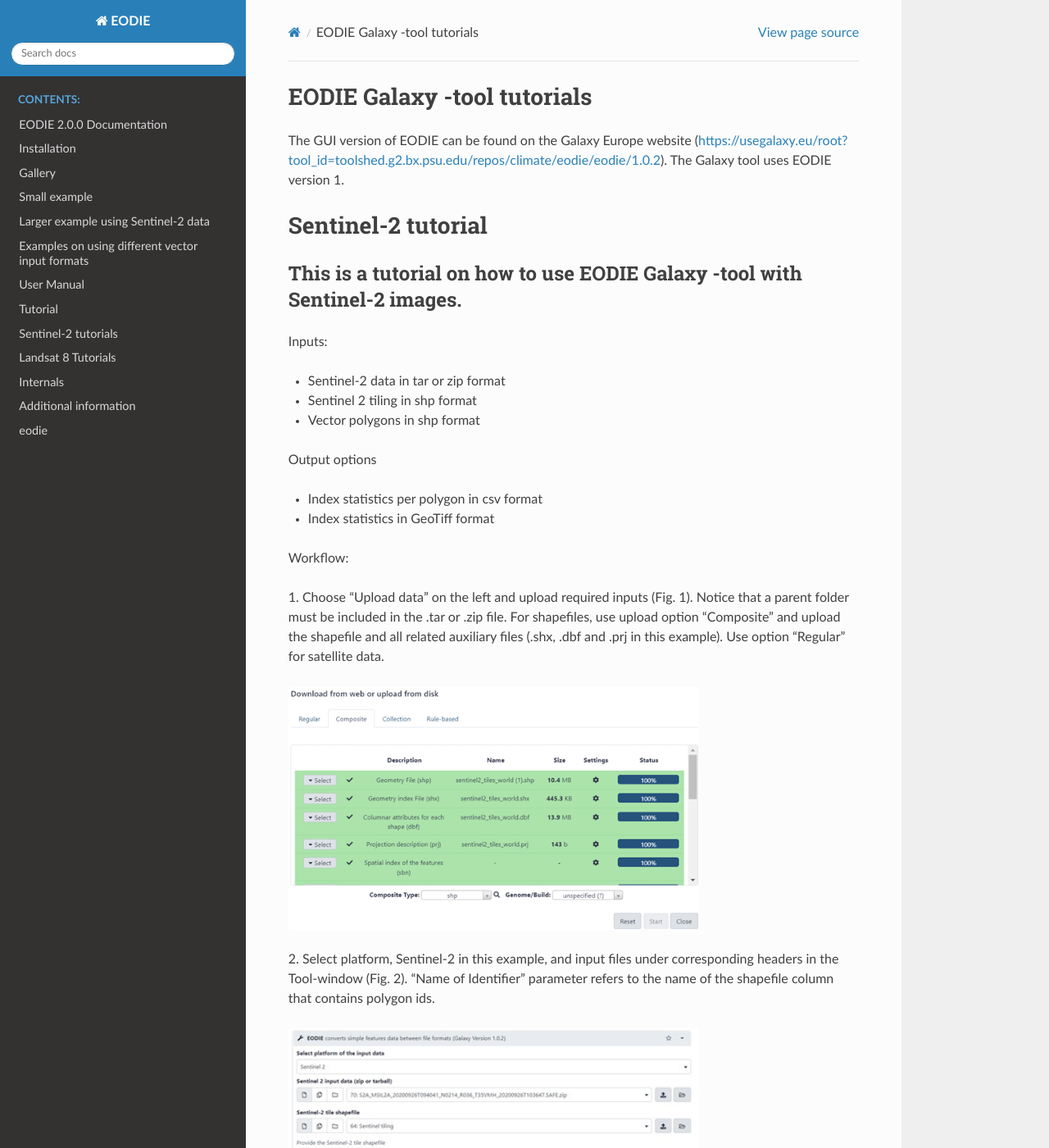
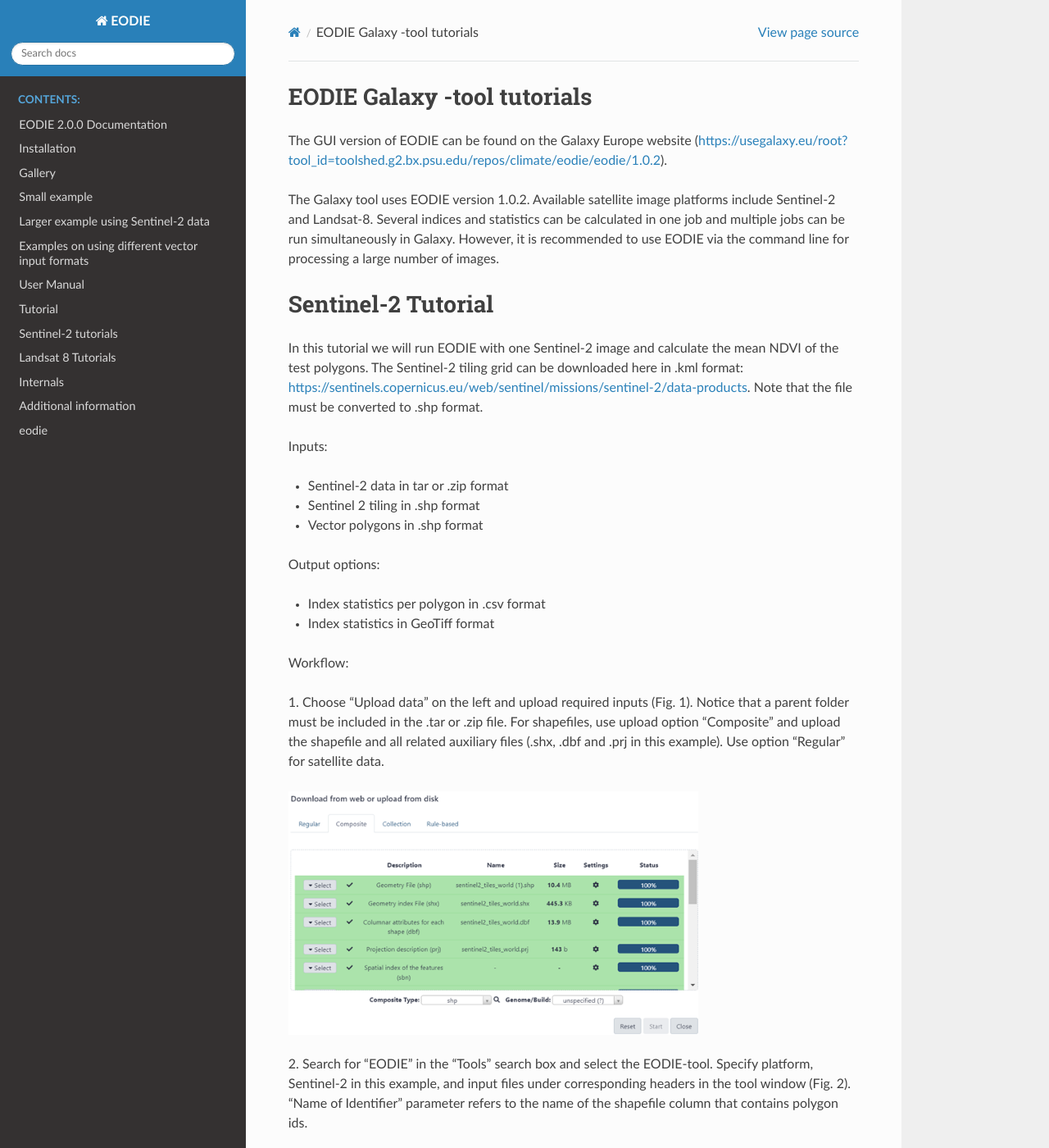
Before and after one commit to samumantha/EODIE, a Sphinx documentation site: the page built from docs/galaxy.rst, in a window 1280 px wide and 1400 px high. Shown: the whole window at 82% size. Built offline with Sphinx 7.4.7 and the Read the Docs theme 2.0.0, drawn with Linux system fonts in a browser that asks for light colours; some of the changed text lies outside the part shown.

Commit message:
Added Landsat tutorial.

```diff
--- a/docs/galaxy.rst
+++ b/docs/galaxy.rst
@@ -5,64 +5,69 @@
 
 The GUI version of EODIE can be found on the Galaxy Europe website
 (https://usegalaxy.eu/root?tool_id=toolshed.g2.bx.psu.edu/repos/climate/eodie/eodie/1.0.2).
-The Galaxy tool uses EODIE version 1.
 
-Sentinel-2 tutorial
+The Galaxy tool uses EODIE version 1.0.2. Available satellite image platforms include Sentinel-2
+and Landsat-8. Several indices and statistics can be calculated in one job and multiple jobs can
+be run simultaneously in Galaxy. However, it is recommended to use EODIE via the command line for
+processing a large number of images.
+
+Sentinel-2 Tutorial
 ====================
 
-This is a tutorial on how to use EODIE Galaxy -tool with Sentinel-2 images.
----------------------------------------------------------------------------
+In this tutorial we will run EODIE with one Sentinel-2 image and calculate the mean NDVI of the
+test polygons. The Sentinel-2 tiling grid can be downloaded here in .kml format:
+https://sentinels.copernicus.eu/web/sentinel/missions/sentinel-2/data-products.
+Note that the file must be converted to .shp format.
 
 | Inputs:
 
-- Sentinel-2 data in tar or zip format
-- Sentinel 2 tiling in shp format
-- Vector polygons in shp format
+- Sentinel-2 data in tar or .zip format
+- Sentinel 2 tiling in .shp format
+- Vector polygons in .shp format
 
-| Output options
+| Output options:
 
-- Index statistics per polygon in csv format
+- Index statistics per polygon in .csv format
 - Index statistics in GeoTiff format
 
 Workflow:
 
-1. Choose “Upload data” on the left and upload required inputs (Fig. 1). Notice that a parent folder must be included in the .tar or .zip file. For shapefiles, use upload option “Composite”
-and upload the shapefile and all related auxiliary files (.shx, .dbf and .prj in this example).
-Use option “Regular” for satellite data.
-
+1. Choose “Upload data” on the left and upload required inputs (Fig. 1). Notice that a parent folder must be included
+in the .tar or .zip file. For shapefiles, use upload option “Composite” and upload the shapefile and all related
+auxiliary files (.shx, .dbf and .prj in this example). Use option “Regular” for satellite data.
 
 
 .. figure:: galaxy_fig1.png
   :width: 500
   :alt: Figure 1. Uploading data to Galaxy.
+..
 
 
-2. Select platform, Sentinel-2 in this example, and input files under corresponding headers in the
-Tool-window (Fig. 2). “Name of Identifier” parameter refers to the name of the shapefile column
-that contains polygon ids.
-
+2. Search for "EODIE" in the "Tools" search box and select the EODIE-tool. Specify platform, Sentinel-2 in this
+example, and input files under corresponding headers in the tool window (Fig. 2). “Name of Identifier” parameter
+refers to the name of the shapefile column that contains polygon ids.
 
 
 .. figure:: Galaxy_fig2.jpg
   :width: 500
-  :alt: Figure 2. Define inputs in the Tool-window.
+  :alt: Figure 2. Define inputs in the tool window.
+..
 
 
-
-3. Time frame, statistics and indices can be defined under the ‘Advanced options’ -section (Fig. 3). One or more indices and statistics can be chosen. Available output options include csv and geotiff. When all inputs are defined, click “Execute” at the bottom of the Tool-window.
-
+3. Time frame, statistics and indices can be defined under the ‘Advanced options’ -section (Fig. 3). Choose one or
+more indices and statistics: here we selected ndvi and mean. Available output options include csv and geotiff.
+When all inputs are defined, click “Execute” at the bottom of the tool window.
 
 
 .. figure:: galaxy_fig3.jpg
   :width: 500
   :alt: Figure 3. Advanced options.
+..
 
 
-
-The progress of the job can be followed in the History-panel (Fig. 4).
-Grey color means that the job is in queue, orange indicates that it is running, and green color
-means it has succeeded. Red color indicates that the job has failed.
-
+The progress of the job can be followed in the History-panel (Fig. 4). Grey color means that the job is in queue,
+orange indicates that it is running, and green color means it has succeeded. Red color indicates that the job has
+failed.
 
 
 |pic4a|  |pic4b|
@@ -74,8 +79,49 @@
 .. |pic4b| image:: galaxy_fig4b.png
   :width: 400
   :alt: Figure 4. Advanced options.
-
+..
 
 
 We can see that the example job was successful, and a csv file was created.
 Mean is the average NDVI of polygon features and count is the number of valid pixels per polygon.
+
+
+
+Landsat-8 Tutorial
+====================
+
+Eodie can be run with Landsat 8 images, as well. Tool settings for Landsat images are otherwise the same
+as for Sentinel images, except that “platform of the input data” is set to "Landsat 8".
+
+| Inputs
+
+- Landsat image in .tar or .zip format
+- Shapefile with polygons
+- Landsat 8 tile shapefile.
+
+The Landsat tile shapefiles can be downloaded here:
+https://www.usgs.gov/landsat-missions/landsat-shapefiles-and-kml-files
+(“Landsat WRS 2 Descending Path Row Shapefile” is used in this example.)
+
+| Outputs
+
+- Index statistics per polygon in .csv format
+- Index statistics in GeoTiff format
+
+The workflow follows Sentinel-instructions (see Figures 1-4 above):
+
+1.	Upload input files to Galaxy.
+
+2.	Select EODIE-tool and define inputs (Fig. 5). Remember to select "Landsat-8" as platform type
+    and specify the name of the id column.
+
+3. Choose time frame, indices and statistics under "Advanced options" and click "Execute".
+
+4. Follow the progress of the job in the History-panel. Different colors indicate the status of the job:
+Grey = job is in queue, Red = job has failed, orange = job is running, green = job has succeeded.
+
+
+.. figure:: landsat_galaxy.png
+  :width: 500
+  :alt: Figure 5. Landsat example.
+..
```
